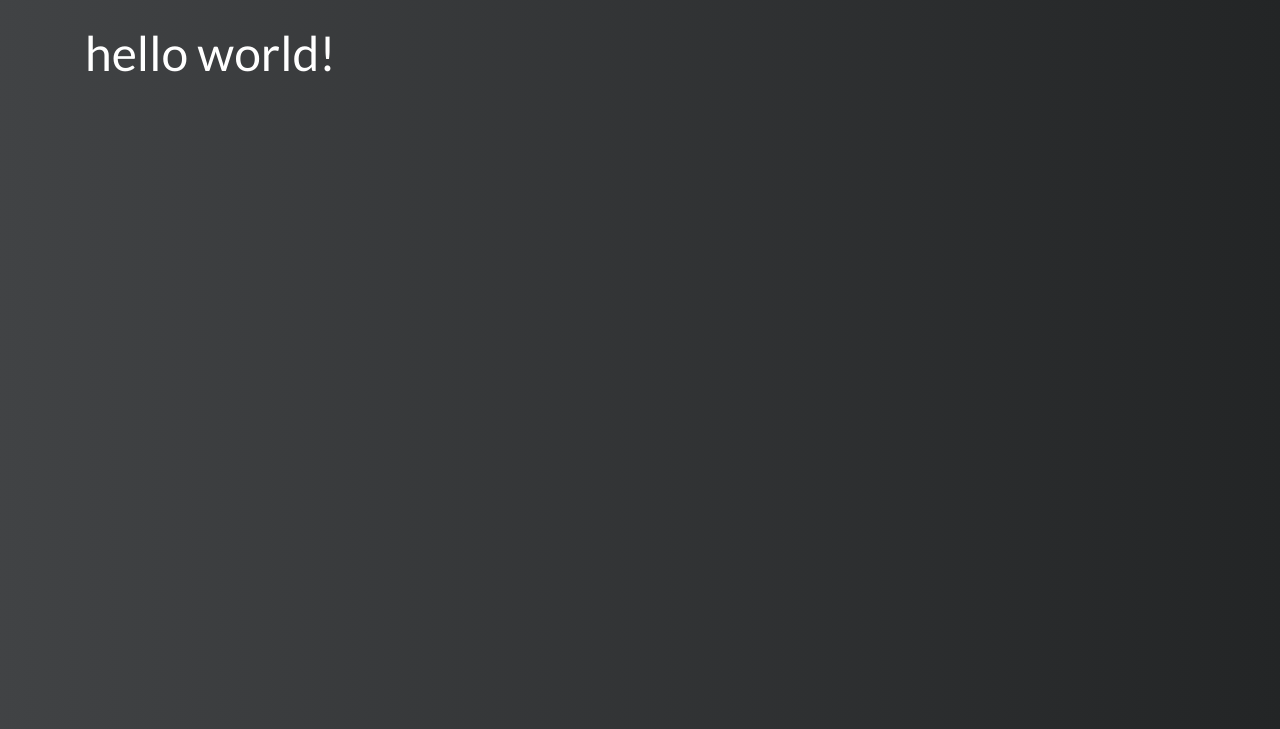
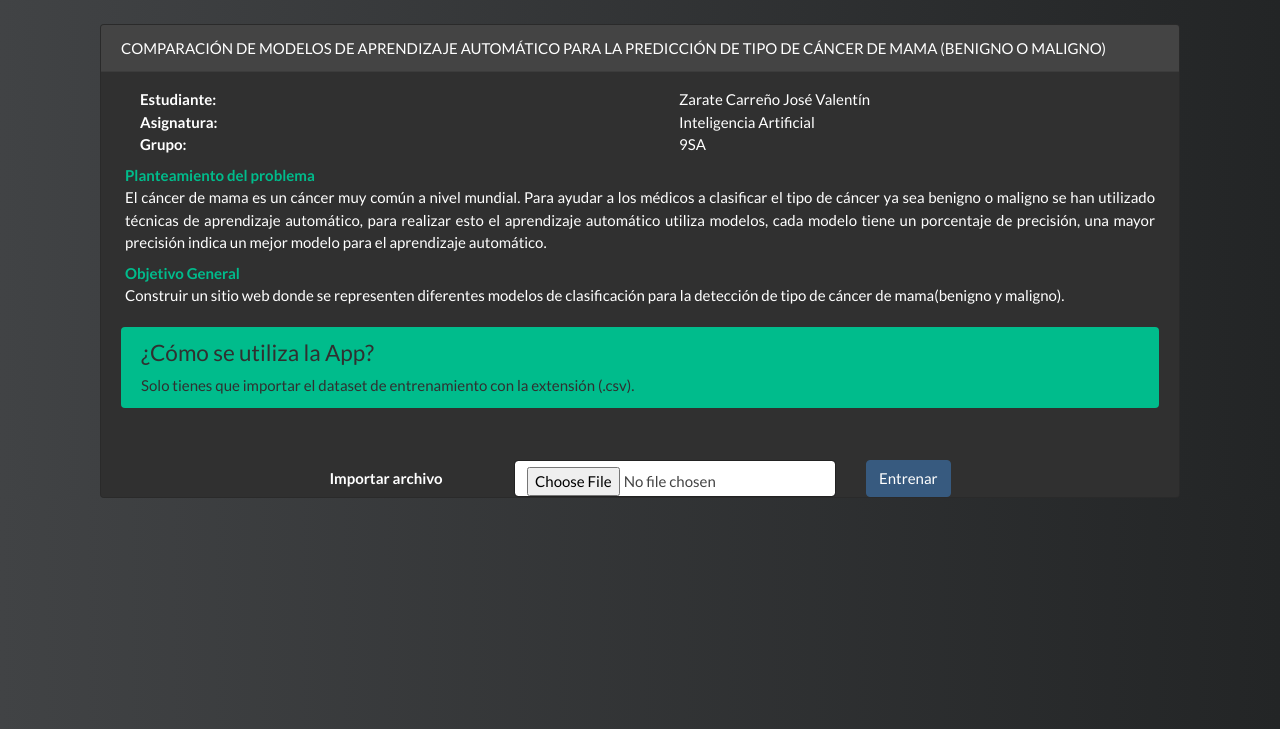
Before and after one commit to JoseVale99/Breast-Cancer-Detection-ML, a Flask app: page / in a window 1280 px wide. Shown: the part 71-800 px from the top of the page. Run offline with Flask 2, Linux system fonts and the light colour scheme; some libraries are stand-ins or nearby versions.

Commit message:
✅ Adding: index app

```diff
--- a/app/templates/index.html
+++ b/app/templates/index.html
@@ -1,5 +1,73 @@
 {% extends "base.html" %}
 {% block body %}
 
-<h1>hello world!</h1>
+
+<div class="container ">
+    <div class="row justify-content-center ">
+        <div class="col-md-12 ">
+            <div class="card">
+                <div class="card-header">COMPARACIÓN  DE MODELOS DE APRENDIZAJE
+                     AUTOMÁTICO PARA LA PREDICCIÓN DE TIPO DE CÁNCER DE MAMA (BENIGNO O MALIGNO)</div>
+                <div class="container mx-4 mt-3">
+                    <div class="row">
+                        <div class="col font-weight-bold">Estudiante:</div>
+                        <div class="col">Zarate Carreño José Valentín</div>
+                        <div class="w-100"></div>
+                        <div class="col font-weight-bold">Asignatura:</div>
+                        <div class="col">Inteligencia Artificial</div>
+                        <div class="w-100"></div>
+                        <div class="col font-weight-bold">Grupo:</div>
+                        <div class="col">9SA</div>
+                    </div>
+                </div>
+
+
+                <div class=" text-justify mx-4 mt-2 ">
+                    <div class="font-weight-bold text-success">Planteamiento del problema</div>
+                    El cáncer de mama es un cáncer muy común a nivel mundial. Para ayudar a los
+                     médicos a clasificar el tipo de cáncer ya sea benigno o maligno se han utilizado
+                     técnicas de aprendizaje automático, para realizar esto el aprendizaje automático
+                      utiliza modelos, cada modelo tiene un porcentaje de precisión, una mayor precisión
+                       indica un mejor modelo para el aprendizaje automático.
+                </div>
+
+                <div class=" text-justify mx-4 mt-2 ">
+                    <div class="font-weight-bold text-success">Objetivo General</div>
+                    Construir un sitio web donde se representen diferentes modelos de
+                    clasificación para la detección de tipo de  cáncer de mama(benigno y maligno).
+                </div>
+                <div class="card-body">
+                    <div class="alert alert-success" role="alert">
+                        <h4 class="alert-heading text-dark">¿Cómo se utiliza la App?</h4>
+
+                        <div class="container">
+                            <div class="row text-dark">
+                                Solo tienes que importar el dataset de entrenamiento
+                                con la extensión (.csv).
+                            </div>
+                        </div>
+                    </div>
+                </div>
+
+                <div class="row justify-content-center">
+                    <label class="col-sm-2 col-form-label mt-3 font-weight-bold">Importar archivo</label>
+                    <div class="col-md-auto mt-3">
+
+                        <input type="file"  id="file" name="file" accept=".csv" name="path_file" class="form-control"
+                            placeholder="Importar data de entrenamiento CSV">
+
+                    </div>
+
+                    <div class="col-md-auto mt-3 ">
+                        <button type="submit" class="btn btn-primary btn-block">Entrenar</button>
+                    </div>
+                </div>
+
+            </div>
+        </div>
+    </div>
+</div>
+
+
+
 {% endblock %}
```
